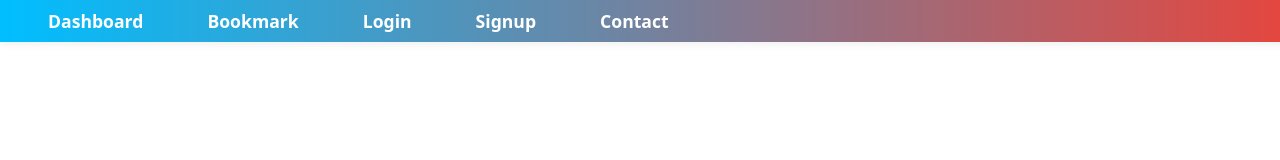
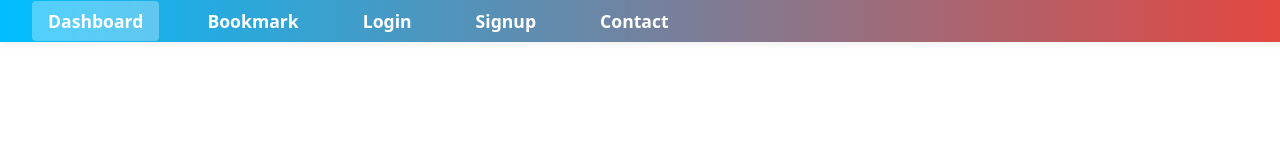
Before and after one commit to parvgoyal02/Pokemon, a React (Vite) app in the folder Pokedex/: page / in a window 1280 px wide. Shown: the top 160 px of the page. Built offline with nearby package versions, Linux system fonts and the light colour scheme; no server answers.

Commit message:
Fixed Navbar

```diff
--- a/Pokedex/src/components/Navbar.css
+++ b/Pokedex/src/components/Navbar.css
@@ -41,3 +41,8 @@ nav a:hover {
 body {
   padding-top: 60px;
 }
+
+.active-link {
+  background: rgba(255,255,255,0.3);
+  color: #fff;
+}
--- a/Pokedex/src/components/Navbar.jsx
+++ b/Pokedex/src/components/Navbar.jsx
@@ -1,16 +1,16 @@
 import React from "react";
 import './Navbar.css';
+import { Link, NavLink } from 'react-router-dom';
 
 function Navbar(){
     return(
         <nav>
             <ul>
-                <li><a href="/">Dashboard</a></li>
-                <li><a href="/Bookmark">Bookmark</a></li>
-                <li><a href="/login">Login</a></li>
-                <li><a href="/signup">Signup</a></li>
-                <li><a href="/contact">Contact</a></li>
-
+                <li><NavLink to="/" className={({isActive})=> isActive?"active-link":" "}>Dashboard</NavLink></li>
+                <li><NavLink to="/Bookmark" className={({isActive})=> isActive?"active-link":" "}>Bookmark</NavLink></li>
+                <li><NavLink to="/login" className={({isActive})=> isActive?"active-link":" "}>Login</NavLink></li>
+                <li><NavLink to="/signup" className={({isActive})=> isActive?"active-link":" "}>Signup</NavLink></li>
+                <li><NavLink to="/contact" className={({isActive})=> isActive?"active-link":" "}>Contact</NavLink></li>
             </ul>
         </nav>
     );
```
